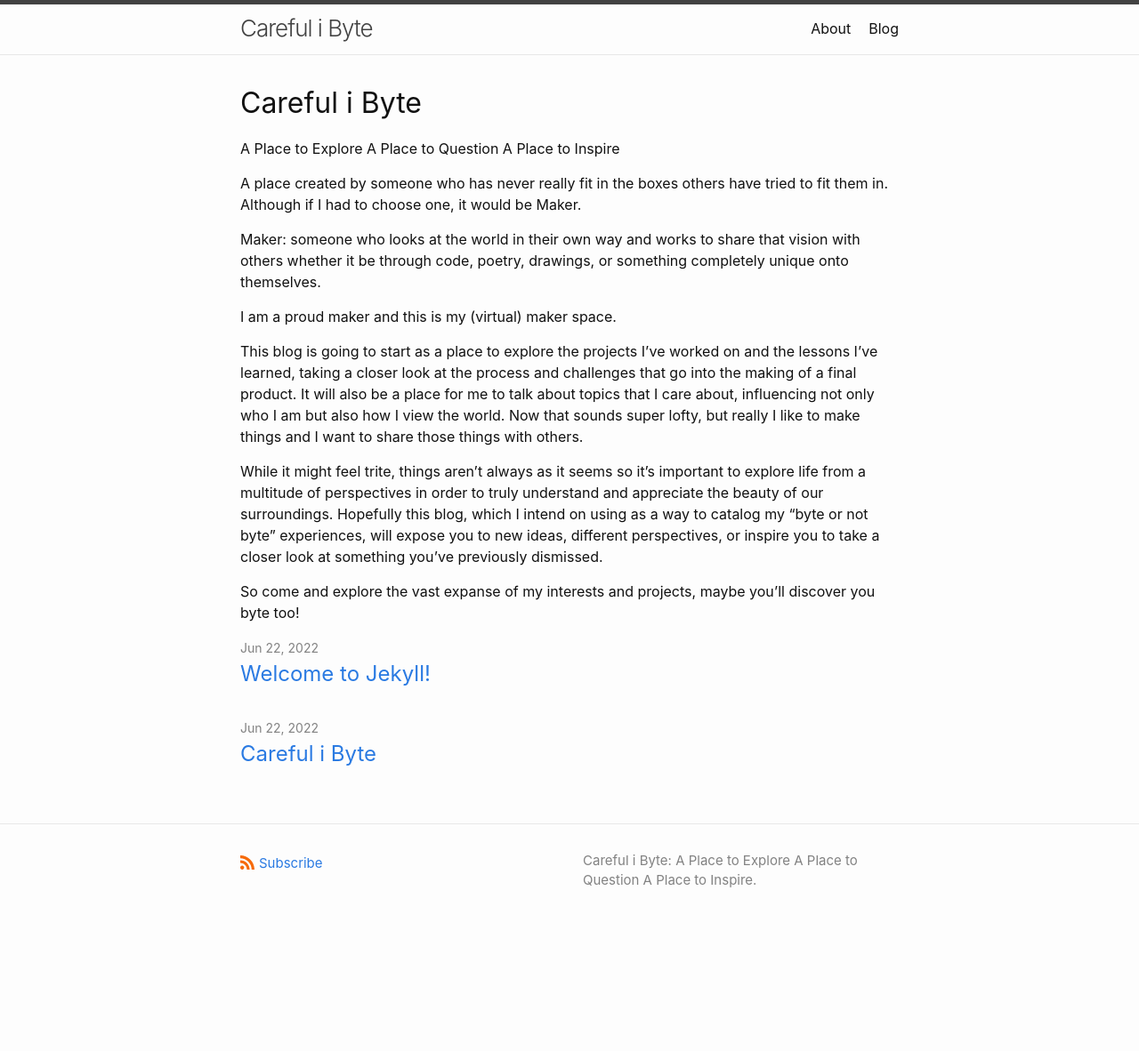
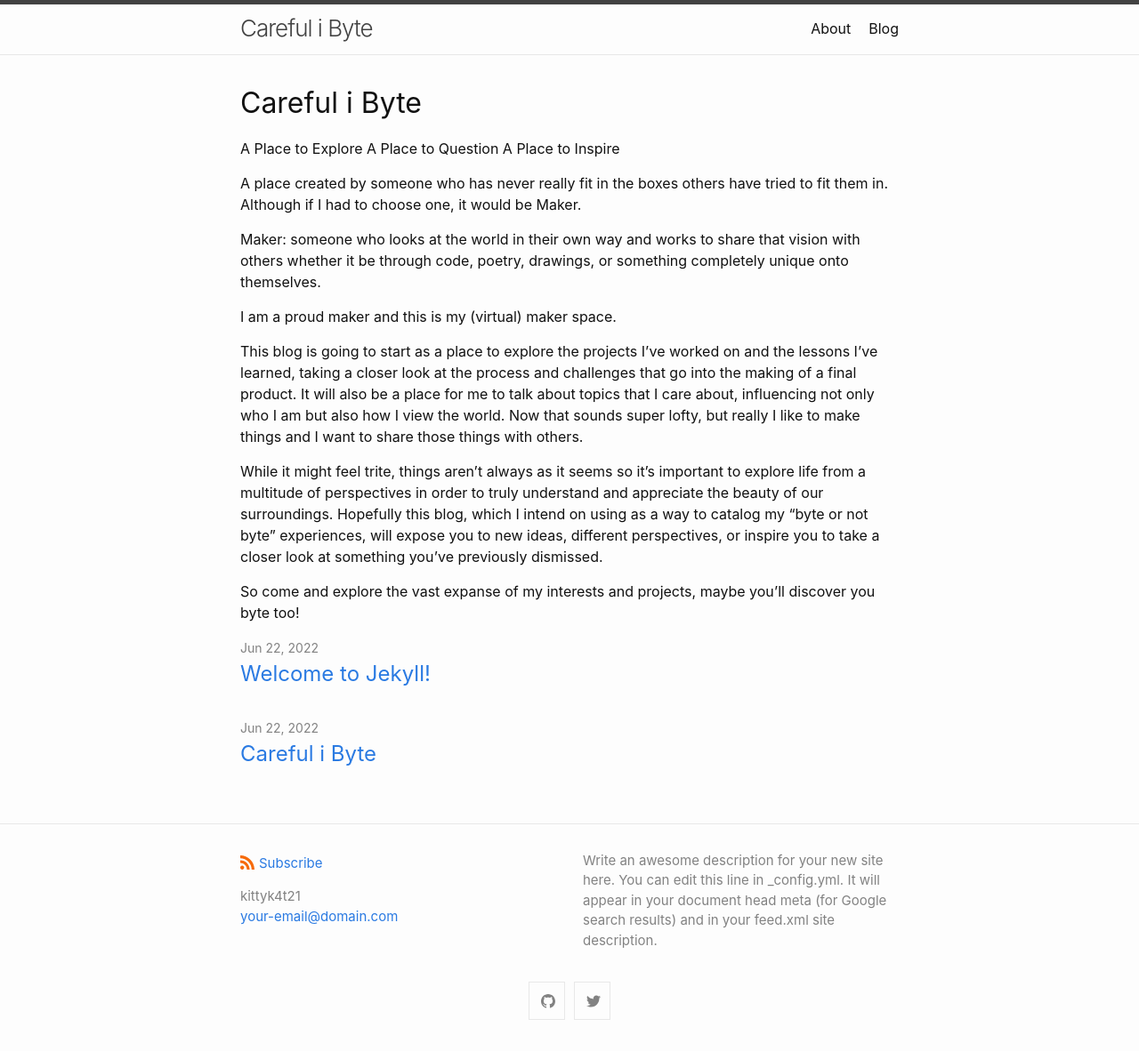
Before and after one commit to kittyk4t/kittyk4t.github.io, a Jekyll site: the page built from index.markdown, in a window 1280 px wide. Shown: the whole page at 89% size. Built offline with Jekyll 4.4.1, drawn with Linux system fonts in a browser that asks for light colours; before the commit the page ends 1062 px from its top, so only the background shows below that; some of the changed lines change nothing that is shown.

Commit message:
Update _config.yml

```diff
--- a/_config.yml
+++ b/_config.yml
@@ -1,61 +1,60 @@
-# Welcome to Jekyll!
-#
-# This config file is meant for settings that affect your whole blog, values
-# which you are expected to set up once and rarely edit after that. If you find
-# yourself editing this file very often, consider using Jekyll's data files
-# feature for the data you need to update frequently.
-#
-# For technical reasons, this file is *NOT* reloaded automatically when you use
-# 'bundle exec jekyll serve'. If you change this file, please restart the server process.
-#
-# If you need help with YAML syntax, here are some quick references for you:
-# https://learn-the-web.algonquindesign.ca/topics/markdown-yaml-cheat-sheet/#yaml
-# https://learnxinyminutes.com/docs/yaml/
-#
-# Site settings
-# These are used to personalize your new site. If you look in the HTML files,
-# you will see them accessed via {{ site.title }}, {{ site.email }}, and so on.
-# You can create any custom variable you would like, and they will be accessible
-# in the templates via {{ site.myvariable }}.
+title: Careful i Byte
+author:
+  name: kittyk4t21
+  email: your-email@domain.com
+description: > # this means to ignore newlines until "show_excerpts:"
+  Write an awesome description for your new site here. You can edit this
+  line in _config.yml. It will appear in your document head meta (for
+  Google search results) and in your feed.xml site description.
 
-title: Careful i Byte
-#email: your-email@example.com
-description:  "Careful i Byte:
+show_excerpts: false # set to true to show excerpts on the homepage
 
-    A Place to Explore
+# Minima date format
+# refer to https://shopify.github.io/liquid/filters/date/ if you want to customize this
+minima:
+  date_format: "%b %-d, %Y"
 
-    A Place to Question
+  # generate social links in footer
+  social_links:
+    twitter: jekyllrb
+    github:  jekyll
+    # devto: jekyll
+    # dribbble: jekyll
+    # facebook: jekyll
+    # flickr:   jekyll
+    # instagram: jekyll
+    # linkedin: jekyll
+    # pinterest: jekyll
+    # youtube: jekyll
+    # youtube_channel: UC8CXR0-3I70i1tfPg1PAE1g
+    # youtube_channel_name: CloudCannon
+    # telegram: jekyll
+    # googleplus: +jekyll
+    # microdotblog: jekyll
+    # keybase: jekyll
 
-   A Place to Inspire."
+    # Mastodon instances
+    # mastodon:
+    # - username: jekyll
+    #   instance: example.com
+    # - username: jekyll2
+    #   instance: example.com
 
-# >- this means to ignore newlines until "baseurl:"
-baseurl: "" # the subpath of your site, e.g. /blog
-url: "" # the base hostname & protocol for your site, e.g. http://example.com
-#twitter_username: jekyllrb
-#github_username:  jekyll
+    # GitLab instances
+    # gitlab:
+    # - username: jekyll
+    #   instance: example.com
+    # - username: jekyll2
+    #   instance: example.com
+
+# If you want to link only specific pages in your header, uncomment
+# this and add the path to the pages in order as they should show up
+#header_pages:
+# - about.md
 
 # Build settings
 theme: minima
+
 plugins:
-  - jekyll-feed
-  - jekyll-remote-theme
-
-# Exclude from processing.
-# The following items will not be processed, by default.
-# Any item listed under the `exclude:` key here will be automatically added to
-# the internal "default list".
-#
-# Excluded items can be processed by explicitly listing the directories or
-# their entries' file path in the `include:` list.
-#
-# exclude:
-#   - .sass-cache/
-#   - .jekyll-cache/
-#   - gemfiles/
-#   - Gemfile
-#   - Gemfile.lock
-#   - node_modules/
-#   - vendor/bundle/
-#   - vendor/cache/
-#   - vendor/gems/
-#   - vendor/ruby/
+ - jekyll-feed
+ - jekyll-seo-tag
```
